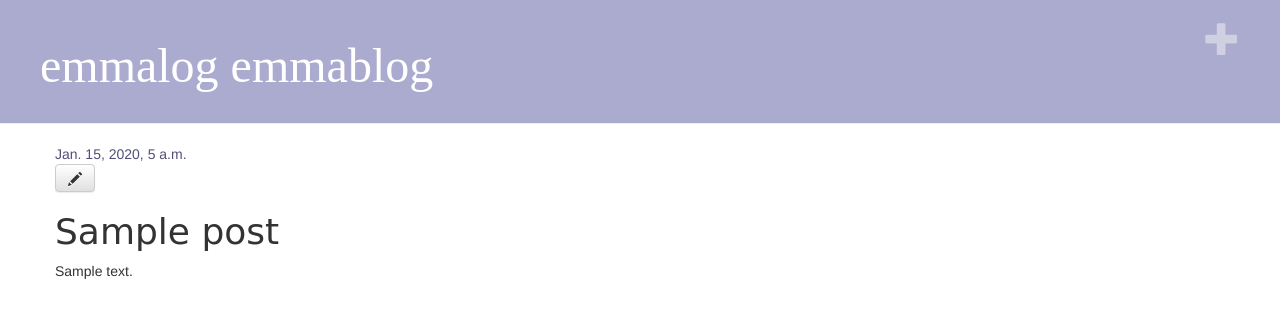
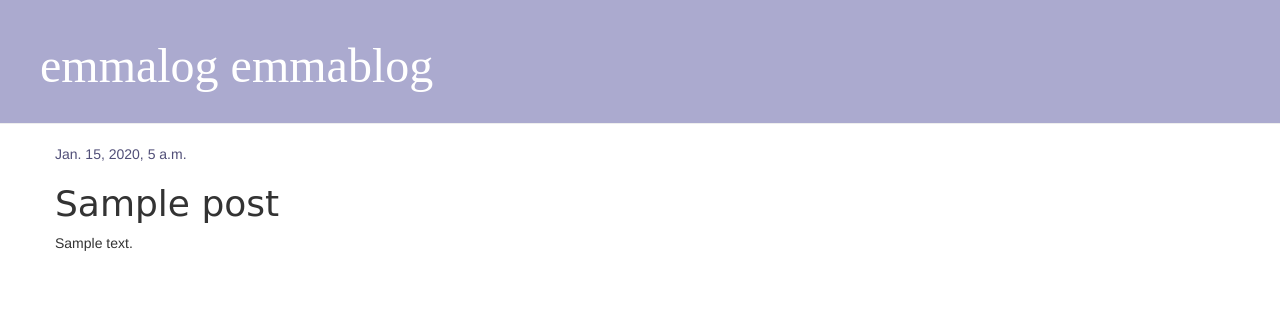
Before and after one commit to whirling/myfirstblog, a Django app: page /post/1/ in a window 1280 px wide. Shown: the top 318 px of the page. Run offline with Django 3.2, Linux system fonts and the light colour scheme; tables that the repository leaves empty hold one stand-in row (values such as "Sample post"); some libraries are stand-ins or nearby versions; some web fonts are replaced.

Commit message:
gatekeeping

```diff
--- a/blog/templates/blog/base.html
+++ b/blog/templates/blog/base.html
@@ -8,7 +8,10 @@
       <link rel="stylesheet" href="{% static 'css/blog.css' %}">
     </head>
     <body>
-        <div class="page-header"><a href="{% url 'post_new' %}" class="top-menu"><span class="glyphicon glyphicon-plus"></span></a>
+        <div class="page-header">
+        {% if user.is_authenticated %}
+          <a href="{% url 'post_new' %}" class="top-menu"><span class="glyphicon glyphicon-plus"></span></a>
+        {% endif %}
           <h1><a href="/">emmalog emmablog</a></h1>
       </div>
       <div class="content container">
--- a/blog/templates/blog/post_detail.html
+++ b/blog/templates/blog/post_detail.html
@@ -7,7 +7,9 @@
                 {{ post.published_date }}
             </div>
         {% endif %}
-        <a class="btn btn-default" href="{% url 'post_edit' pk=post.pk %}"><span class="glyphicon glyphicon-pencil"></span></a>
+        {% if user.is_authenticated %}
+          <a class="btn btn-default" href="{% url 'post_edit' pk=post.pk %}"><span class="glyphicon glyphicon-pencil"></span></a>
+        {% endif %}
         <h1>{{ post.title }}</h1>
         <p>{{ post.text|linebreaksbr }}</p>
     </div>
```
